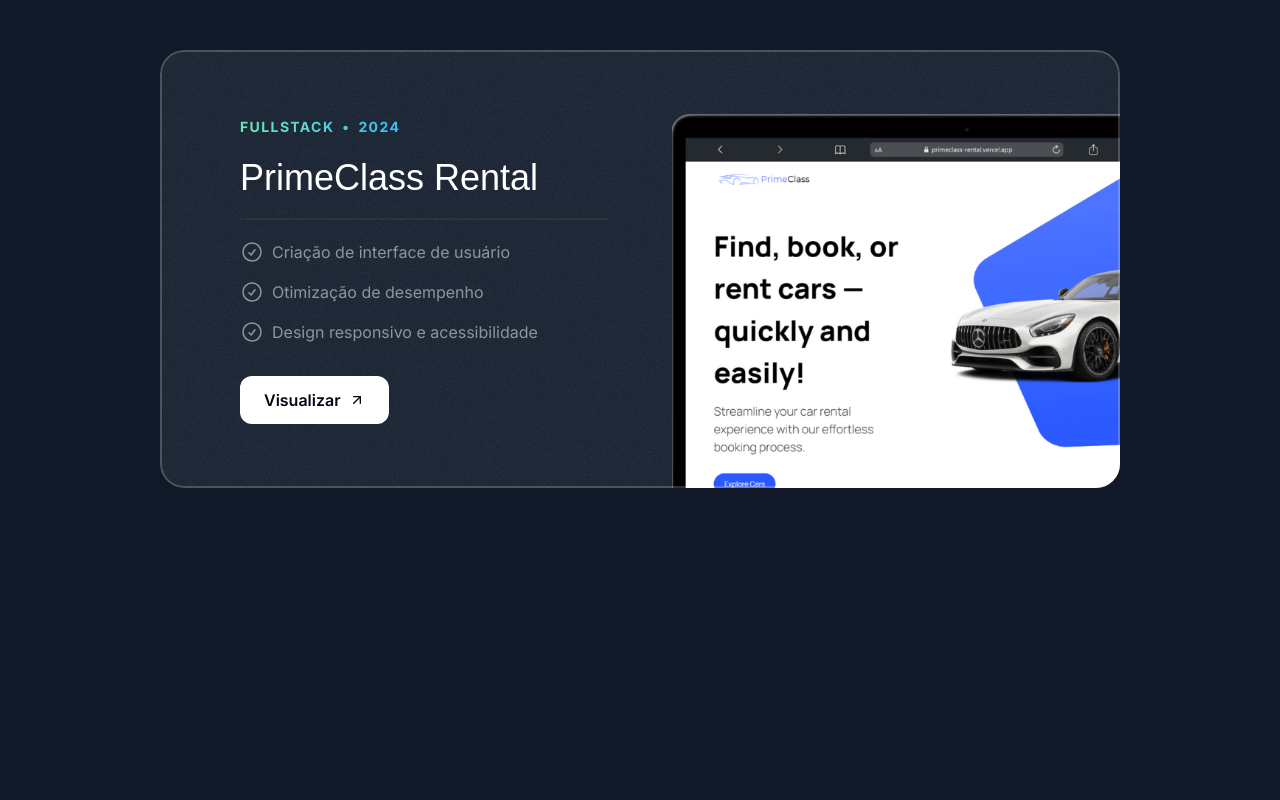
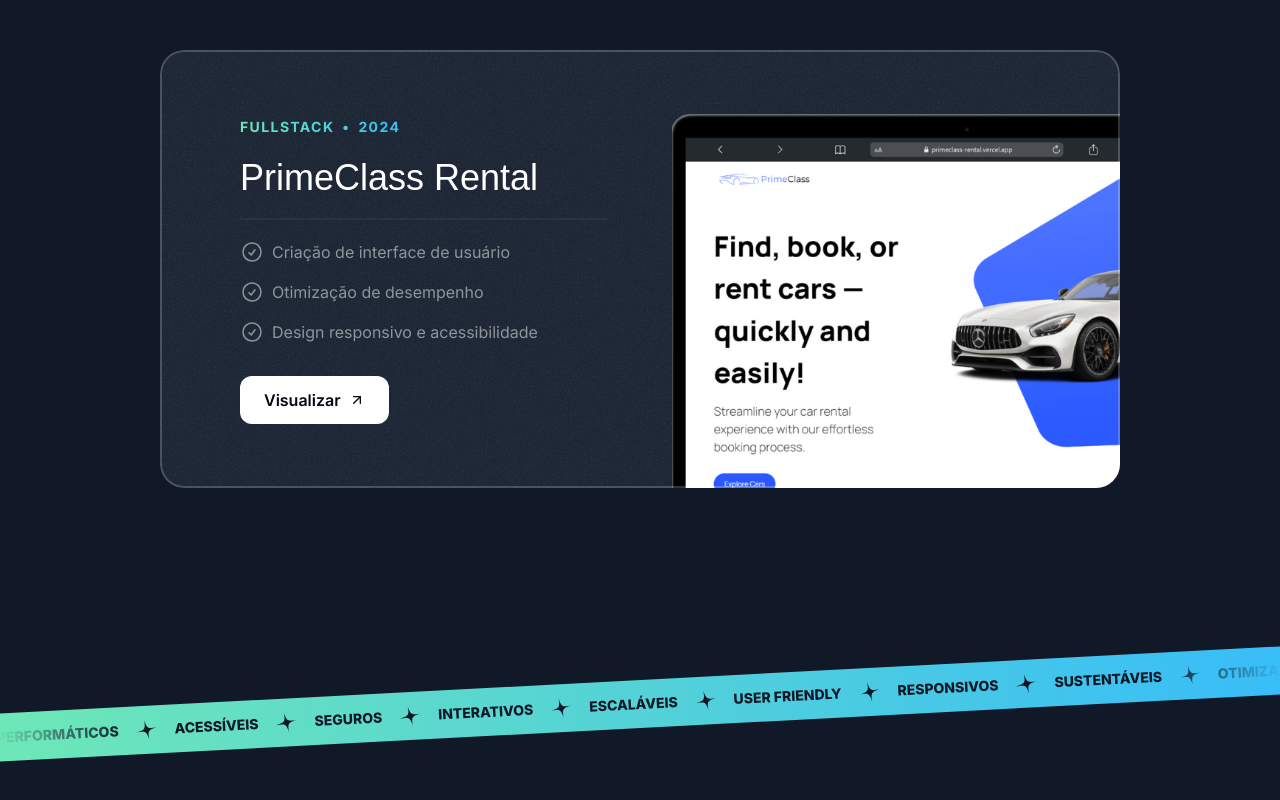
Before and after one commit to dreyydk/Portfolio, a Next.js app: page / in a window 1280 px wide. Shown: the part 2356-3156 px from the top of the page. Before the commit the page ends 2940 px from the top, so only its background shows below. Built offline with nearby package versions, Linux system fonts and the light colour scheme; a web font is replaced by a local one.

Commit message:
feat: Tape section

```diff
--- a/src/app/page.tsx
+++ b/src/app/page.tsx
@@ -1,6 +1,7 @@
 import { Header } from "@/sections/Header";
 import { HeroSection } from "@/sections/Hero";
 import { ProjectsSection } from "@/sections/Projects";
+import { TapeSection } from "@/sections/Tape";
 
 export default function Home() {
   return (
@@ -8,6 +9,7 @@
       <Header />
       <HeroSection />
       <ProjectsSection />
+      <TapeSection />
     </div>
   );
 }
--- a/src/constants/index.ts
+++ b/src/constants/index.ts
@@ -40,3 +40,17 @@
     image: project03,
   },
 ];
+
+export const tapeWords = [
+  "Performáticos",
+  "Acessíveis",
+  "Seguros",
+  "Interativos",
+  "Escaláveis",
+  "User Friendly",
+  "Responsivos",
+  "Sustentáveis",
+  "Otimizados",
+  "Utilizáveis",
+  "Confiáveis",
+];
--- a/src/sections/Tape.tsx
+++ b/src/sections/Tape.tsx
@@ -1,3 +1,35 @@
+// Import necessary constants and icons
+import { tapeWords } from "@/constants"; // Array of words to be displayed in the tape section
+import StarIcon from "@/assets/icons/star.svg"; // Star icon used as a separator between words
+
+// Define the TapeSection component
 export const TapeSection = () => {
-  return <div>Tape Section</div>;
+  return (
+    // Wrapper div for the tape section with clipping and padding
+    <div className="overflow-x-clip py-16 lg:py-24">
+      {/* Rotated and gradient background for visual effect */}
+      <div className="-mx-1 -rotate-3 bg-gradient-to-r from-emerald-300 to-sky-400">
+        {/* Flex container for smooth horizontal scrolling and gradient mask */}
+        <div className="flex [mask-image:linear-gradient(to_right,transparent,black_10%,black_90%,transparent)]">
+          {/* Inner container to display words and icons */}
+          <div className="flex flex-none gap-4 py-3">
+            {/* Map over tapeWords to render each word with a star icon */}
+            {tapeWords.map((word) => (
+              <div
+                key={word} // Unique key for each word
+                className="inline-flex items-center gap-4"
+              >
+                {/* Display word in uppercase and bold */}
+                <span className="text-sm font-extrabold uppercase text-gray-900">
+                  {word}
+                </span>
+                {/* Star icon rotated for visual styling */}
+                <StarIcon className="size-6 -rotate-12 text-gray-900" />
+              </div>
+            ))}
+          </div>
+        </div>
+      </div>
+    </div>
+  );
 };
```
